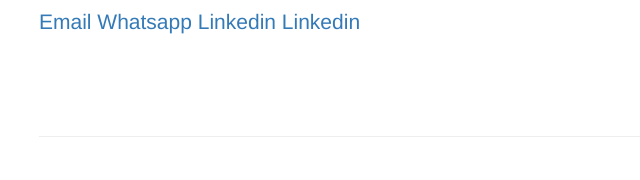
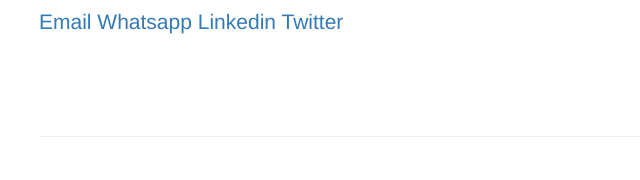
Before and after one commit to juniorhero/athuljayaram_test.github.io, a plain HTML site: page index.html in a window 1280 px wide. Shown: the part 4325-4505 px from the top of the page, 31-671 px from the left. Drawn offline with Linux system fonts and the light colour scheme.

Commit message:
Update index.html

```diff
--- a/index.html
+++ b/index.html
@@ -325,7 +325,7 @@ Engineering and Technology</li>
             <a href="tel:+918075938801">Whatsapp</a>
 
                         <a target="_blank" href="https://www.linkedin.com/in/athuljayaram">Linkedin</a>
-		      <a target="_blank" href="https://twitter.com/athuljayaram">Linkedin</a>
+		      <a target="_blank" href="https://twitter.com/athuljayaram">Twitter</a>
                         </p>
 
 </p>
```
